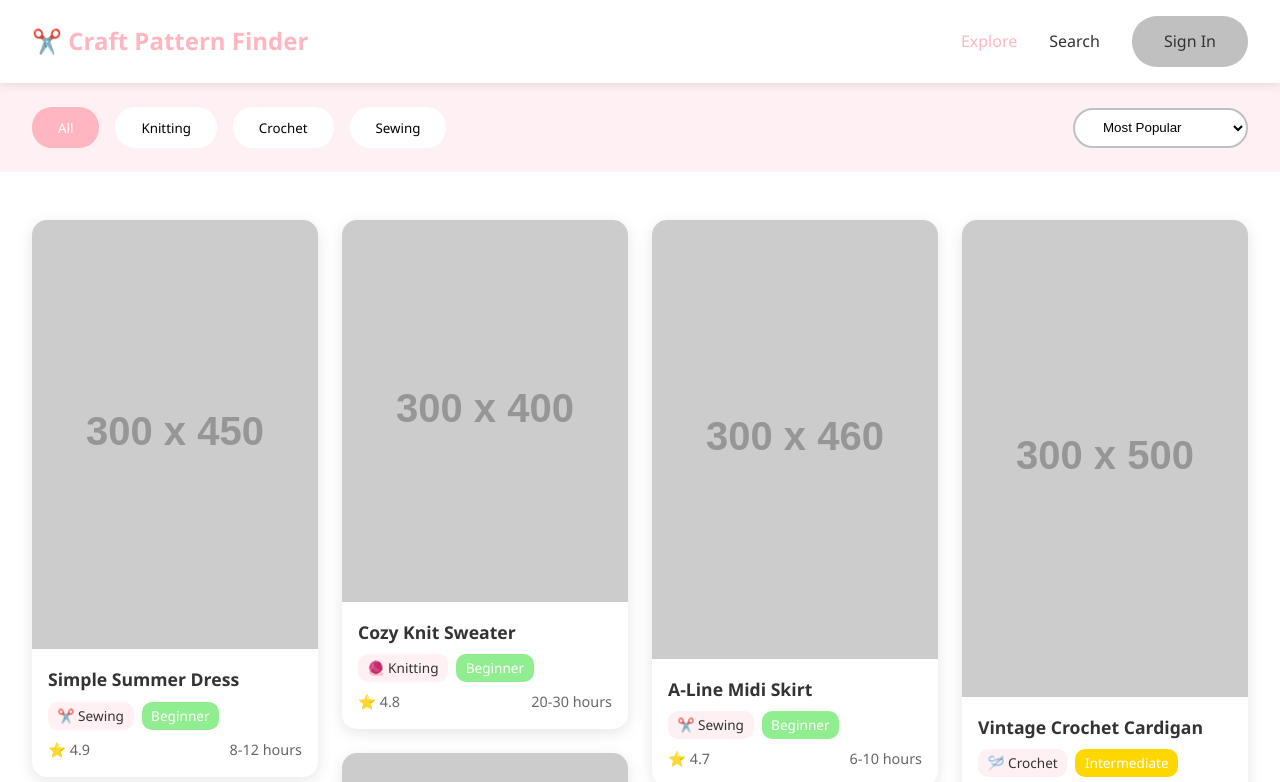
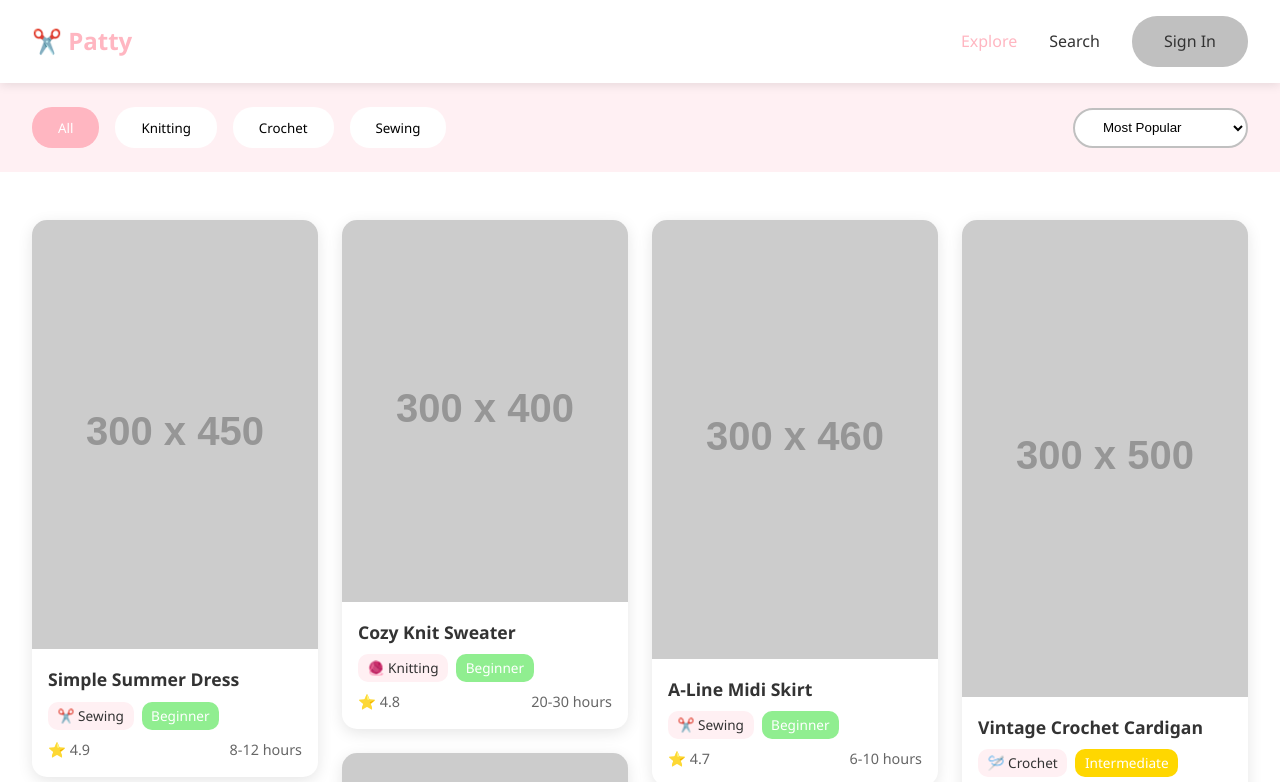
Before and after one commit to switzer2991/Patty, a plain HTML site: page explore.html in a window 1280 px wide. Shown: the top 782 px of the page. Drawn offline with Linux system fonts and the light colour scheme; placeholder pictures from the web are drawn by us.

Commit message:
Update explore.html

```diff
--- a/explore.html
+++ b/explore.html
@@ -3,14 +3,14 @@
 <head>
     <meta charset="UTF-8">
     <meta name="viewport" content="width=device-width, initial-scale=1.0">
-    <title>Explore Patterns - Craft Pattern Finder</title>
+    <title>Explore Patterns - Patty</title>
     <link rel="stylesheet" href="css/styles.css">
 </head>
 <body>
     <!-- Navigation -->
     <nav class="navbar">
         <div class="nav-container">
-            <a href="index.html" class="logo">✂️ Craft Pattern Finder</a>
+            <a href="index.html" class="logo">✂️ Patty</a>
             <div class="nav-links">
                 <a href="explore.html" class="active">Explore</a>
                 <a href="index.html">Search</a>
```
